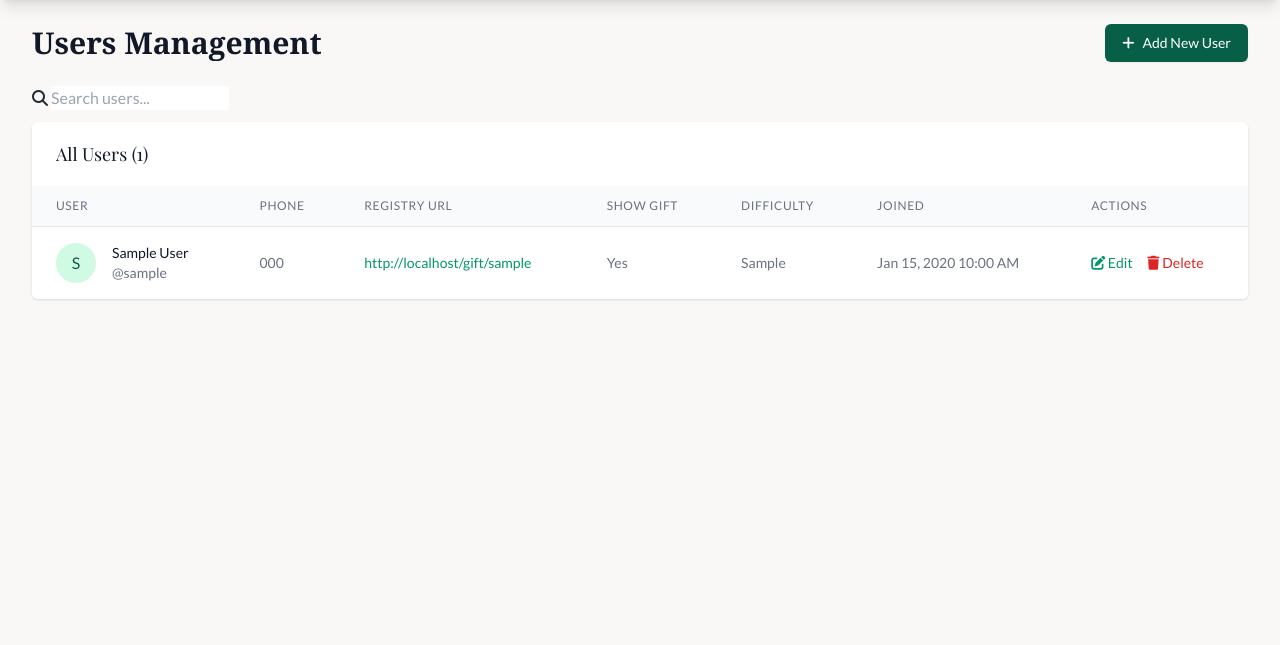
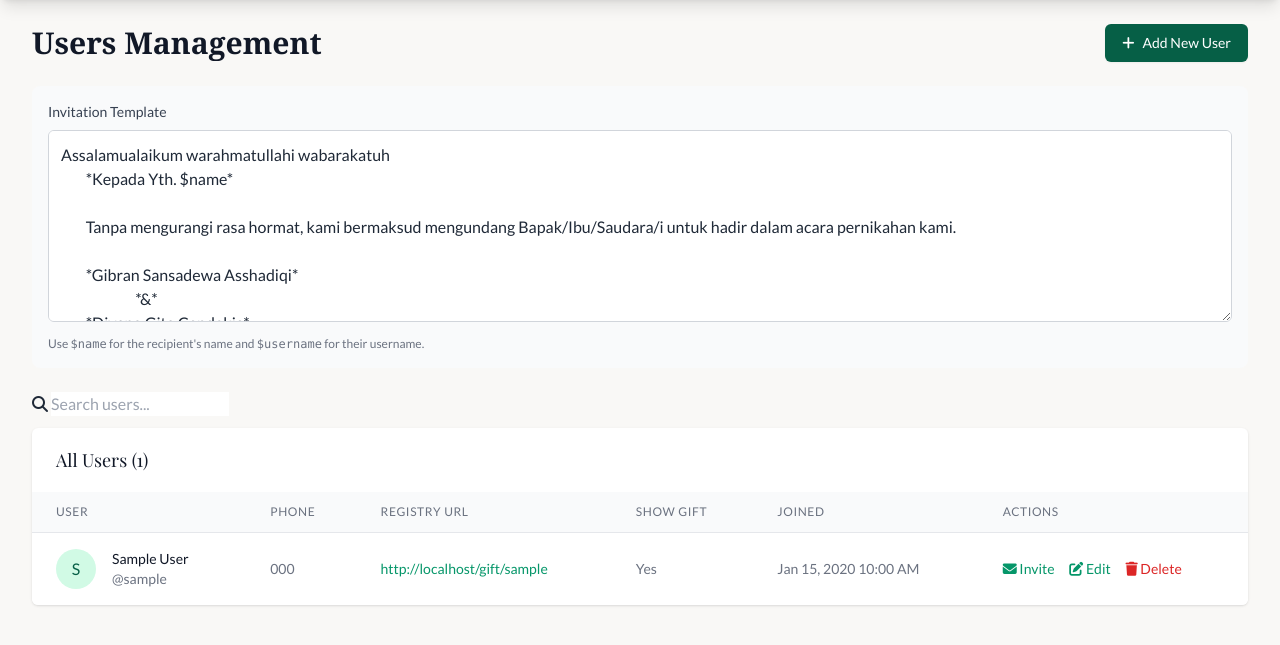
Before and after one commit to Sansadewa/digiland, a CodeIgniter app: page /gift/admin/users in a window 1280 px wide. Shown: the part 64-709 px from the top of the page. Run offline with CodeIgniter, Linux system fonts and the light colour scheme; the visitor is signed in with stand-in values (Sample User, id 1); tables that the repository leaves empty or names only in its code hold one stand-in row (values such as "Sample post"); some libraries are stand-ins or nearby versions.

Commit message:
add fast copy functionality

```diff
--- a/gift/application/views/admin/users.php
+++ b/gift/application/views/admin/users.php
@@ -27,7 +27,31 @@
                 </a>
             </div>
         </div>
+        <!-- Template Textarea -->
+        <div class="mb-6 bg-gray-50 p-4 rounded-lg">
+            <label for="inviteTemplate" class="block text-sm font-medium text-gray-700 mb-2">Invitation Template</label>
+            <textarea id="inviteTemplate" class="w-full h-48 p-3 border border-gray-300 rounded-md focus:ring-emerald-500 focus:border-emerald-500"
+                placeholder="Enter your invitation template here...">Assalamualaikum warahmatullahi wabarakatuh
+        *Kepada Yth. $name*
 
+        Tanpa mengurangi rasa hormat, kami bermaksud mengundang Bapak/Ibu/Saudara/i untuk hadir dalam acara pernikahan kami.
+
+        *Gibran Sansadewa Asshadiqi*
+                        *&*
+        *Diyang Gita Cendekia*
+
+        Merupakan suatu kebahagiaan bagi kami apabila Bapak/Ibu berkenan untuk hadir dan memberikan doa restu.
+
+        untuk info lengkap mempelai dan acara bisa kunjungi :
+        https://digiland.space/$username
+
+        Wassalamualaikum warahmatullahi wabarakatuh
+        Kami yang berbahagia
+        *Keluarga Kedua Mempelai*</textarea>
+            <div class="mt-2 text-xs text-gray-500">
+                Use <code>$name</code> for the recipient's name and <code>$username</code> for their username.
+            </div>
+        </div>
         <!-- Search Input -->
         <div class="mb-3">
             <div class="input-group">
@@ -51,7 +75,6 @@
                             <th class="px-6 py-3 text-left text-xs font-medium text-gray-500 uppercase tracking-wider">Phone</th>
                             <th class="px-6 py-3 text-left text-xs font-medium text-gray-500 uppercase tracking-wider">Registry URL</th>
                             <th class="px-6 py-3 text-left text-xs font-medium text-gray-500 uppercase tracking-wider">Show Gift</th>
-                            <th class="px-6 py-3 text-left text-xs font-medium text-gray-500 uppercase tracking-wider">Difficulty</th>
                             <th class="px-6 py-3 text-left text-xs font-medium text-gray-500 uppercase tracking-wider">Joined</th>
                             <th class="px-6 py-3 text-left text-xs font-medium text-gray-500 uppercase tracking-wider">Actions</th>
                         </tr>
@@ -84,12 +107,14 @@
                                 <?php echo $user['show_gift_section'] ? 'Yes' : 'No'; ?>
                             </td>
                             <td class="px-6 py-4 whitespace-nowrap text-sm text-gray-500">
-                                <?php echo $user['difficulty']; ?>
-                            </td>
-                            <td class="px-6 py-4 whitespace-nowrap text-sm text-gray-500">
                                 <?php echo date('M j, Y g:i A', strtotime($user['created_at'])); ?>
                             </td>
                             <td class="px-6 py-4 whitespace-nowrap text-sm font-medium">
+                                <button onclick="copyInvite(event, '<?php echo addslashes($user['name']); ?>', '<?php echo $user['username']; ?>')"
+                                    class="text-emerald-600 hover:text-emerald-900 mr-3"
+                                    title="Copy Invitation">
+                                    <i class="fas fa-envelope"></i> Invite
+                                </button>
                                 <a href="<?php echo base_url('admin/users/edit/' . $user['id']); ?>" class="text-emerald-600 hover:text-emerald-900 mr-3">
                                     <i class="fas fa-edit"></i> Edit
                                 </a>
@@ -122,6 +147,51 @@ $(document).ready(function() {
         });
     });
 });
+
+function copyInvite(event, name, username) {
+    // Prevent default button behavior and get button reference
+    event.preventDefault();
+    const button = event.currentTarget;
+    const originalContent = button.innerHTML;
+
+    // Get the template and replace placeholders
+    let template = document.getElementById('inviteTemplate').value;
+    // Remove leading spaces from each line of the template
+    // template = template.replace(/^\s+/gm, '');
+
+    let message = template
+        .replace(/\$name/g, name)
+        .replace(/\$username/g, username);
+
+    // Show loading state
+    button.innerHTML = '<i class="fas fa-spinner fa-spin"></i> Copying...';
+    button.disabled = true;
+
+    // Copy to clipboard
+    navigator.clipboard.writeText(message).then(function() {
+        // Show success message
+        console.log("Sukses Copy");
+        button.innerHTML = '<i class="fas fa-check"></i> Copied!';
+        button.classList.add('text-green-600');
+
+        // Revert button after 2 seconds
+        setTimeout(() => {
+            button.innerHTML = originalContent;
+            button.classList.remove('text-green-600');
+            button.disabled = false;
+        }, 2000);
+
+    }).catch(function(err) {
+        console.error('Could not copy text: ', err);
+        button.innerHTML = '<i class="fas fa-times"></i> Failed';
+        button.classList.add('text-red-600');
+        setTimeout(() => {
+            button.innerHTML = originalContent;
+            button.classList.remove('text-red-600');
+            button.disabled = false;
+        }, 2000);
+    });
+}
 </script>
 
 </html>
```
